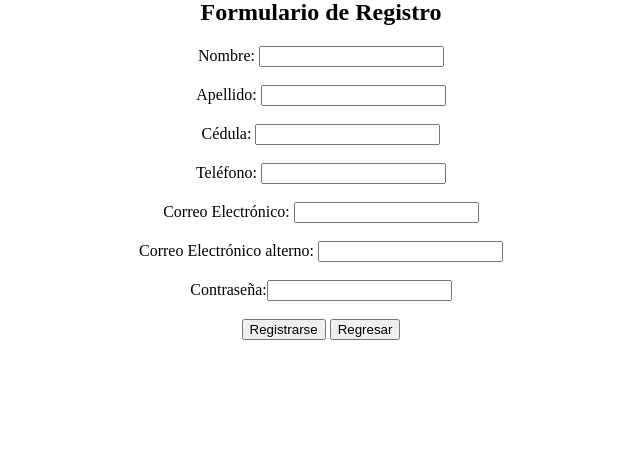
After one commit to miguelveces/arenosapty, a PHP site: page /registro_usuario.php in a window 1280 px wide. The commit adds this page. Shown: the part 333-800 px from the top of the page, without its empty margins (319-959 px from the left). Run offline with PHP 8.4, Linux system fonts and the light colour scheme.

Commit message:
#4 agregando caso de uso de registrar persona realizado por JJD

```diff
--- a/clases/mensajeria/correo.php
+++ b/clases/mensajeria/correo.php
@@ -1,6 +1,6 @@
 <?php
 
-require_once('lib_php/class.phpmailer.php');
+require_once('../../lib_php/class.phpmailer.php');
 $mail = new PHPMailer();
 $mail->IsSMTP();
 $mail->Host = "localhost";
--- /dev/null
+++ b/clases/mensajeria/correo2.php
@@ -0,0 +1 @@
+<?php /*INICIAMOS EL CODIGO PHP*/ $header="From: Prueba<mveces8@gmail.com>\n"; /*CREAMOS UN HEADER DONDE DEFINIMOS EL REMITENTE DEL CORREO, ESTO LO ASIGNAMOS A LA VARIABLE $header*/ $header.="MIME-Version: 1.0\n"; $header.="Content-type: text/html; charset=iso-8859-1"; /*CONTINUAMOS EL HEADER (NOTESE EL ".=" EN VEZ DE SOLO "="), DEFINIDIENDO AHORA, QUE EL CORREO SE ENVIARA EN FORMATO HTML. ESTO TAMBIEN LO ASIGNAMOS A LA VARIABLE $header*/ $msj="Mensaje de prueba"; $msj.="<br><a href='www.comolohago.cl'>Click</a>"; /*CREAMOS EL MENSAJE (NOTESE NUEVAMENTE EL ".=") QUE IRA EN EL CORREO Y LO ASIGNAMOS A LA VARIABLE $msj*/ $dest="mveces8@gmail.com"; /*ASIGNAMOS A LA VARIABLE $dest EL CORREO AL QUE ENVIAREMOS EL CORREO LAS PRUEBAS DEBEN HACERSE CON UN CORREO REAL*/ $asunto="Correo de Prueba"; /* EN LA VARIABLE $asunto GUARDAMOS EL ASUNTO DEL MENSAJE*/ mail($dest,$asunto,$msj,$header); /*EJECUTAMOS LA FUNCION COMO TAL, EL ORDEN ES IMPORTANTE ASI QUE SE DEBE MANTENER, USAMOS LAS VARIABLES QUE ASIGNAMOS ANTERIORMENTE*/ ?> /*TERMINAMOS EL CODIGO PHP*/
--- /dev/null
+++ b/registro_usuario.php
@@ -0,0 +1,49 @@
+<!DOCTYPE html>
+<html>
+    <head>
+        <meta http-equiv="Content-Type" content="text/html; charset=UTF-8">
+        <!--<link rel="stylesheet" href="css/style.css">-->
+
+        <title></title>
+    </head>
+    <body>
+         <?php
+//creamos la sesion
+        //session_start();
+
+//validamos si se ha hecho o no el inicio de sesion correctamente
+//si no se ha hecho la sesion nos regresará a login.php
+//esta instruccion debe ir al iniscio de cada pagina
+        //if (!isset($_SESSION['usuarios'])) {
+          //  header('Location: login.php');
+           // exit();
+        //}
+        ?>
+        <div align="center"> <img src="imagenes/logo.jpg" />
+
+        </div>
+        <div align="center">
+            <h2>Formulario de Registro</h2>
+
+            <form  action="clases/formularios/registrar_user.php" method="POST">
+                <!--<label for="male">Male</label>-->
+
+<!--<input type="text" name="fname" placeholder="First name">-->
+                Nombre: <input type="text" name="nombre" required><br><br>
+                Apellido: <input type="text" name="apellido" required><br><br>
+                Cédula: <input type="text" name="cedula" required><br><br>
+                <!--Fecha nacimiento: <input type="date" name="cumpleanios"
+                                         step="1" min="2013-01-01" max="2014-12-31" value="2013-01-01"><br><br>-->
+                Teléfono: <input type="text" name="telefono" required><br><br>
+                Correo Electrónico: <input type="email" name="correo_electronico" required><br><br>
+                Correo Electrónico alterno: <input type="email" name="correo_electronico2" required><br><br>
+                Contraseña:<input type="password" name="contrasenia" required><br><br>
+
+                <input type="submit" value="Registrarse">
+                <input type="submit" formtarget="_blank"
+                       value="Regresar">
+            </form>
+
+        </div>
+    </body>
+</html>
```
Also changed, not shown: clases/formularios/registrar_user.php (added, +63 -0 lines), clases/seguridad/valida_usuario.php (+19 -9 lines).
